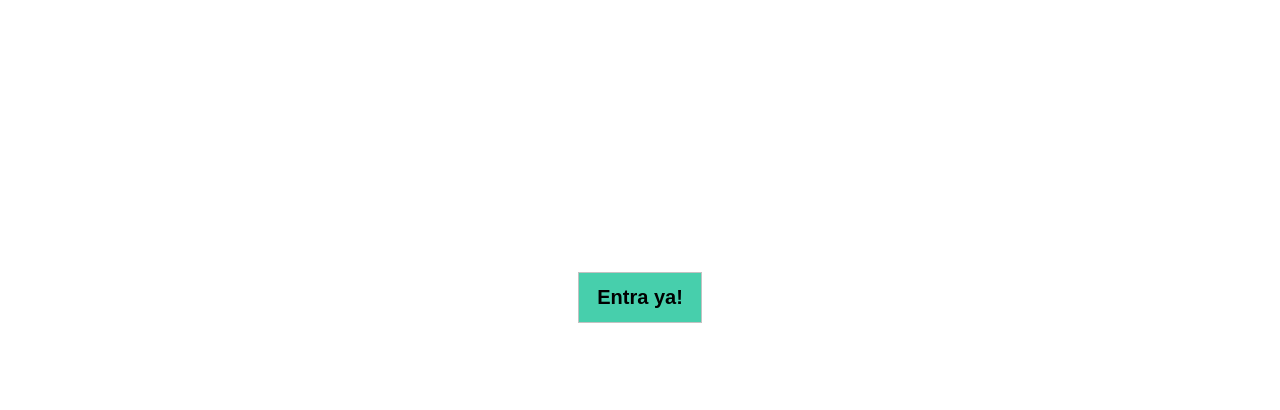
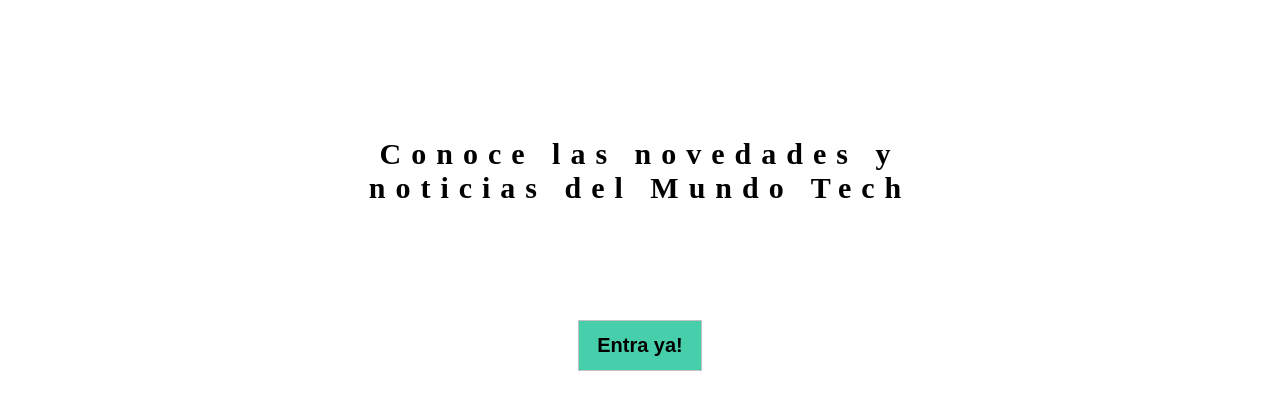
Before and after one commit to YavGz/Blog, a plain HTML site: page index.html in a window 1280 px wide. Shown: the part 108-518 px from the top of the page. Drawn offline with Linux system fonts and the light colour scheme.

Commit message:
Uso de grid para el main

```diff
--- a/estilos/estilos.css
+++ b/estilos/estilos.css
@@ -62,27 +62,29 @@ nav .profile-link a {
   border-bottom: 1px solid #000;
 }
 /* ------------------- main section  */
-.main-container{
-  margin: 0 ;
-  color: #fff;
-  height: 100vh;
-  width: 100vw;
+.home-main{
+  display: grid;
+  grid-template-columns: 1fr 4fr 1fr;
+  grid-template-rows: 100%;
+  height: 80vh;
   background-image: url('../recursos/Imágenes/Cover.png');
   background-repeat: no-repeat;
   background-size: cover;
 }
-.main-container h1{
-  width: 380px;
-  height: 100px;
-  margin: 70px auto;
-  /* margin-bottom: 10px; */
+.home-main section{
+  display: grid;
+  grid-column: 2;
+  justify-items: center;
+  height: 350px;
+  margin-top: 80px;
+}
+.home-main-title{
+  letter-spacing: 10px;
+  font-size: 30px;
+  font-weight: 700;
   text-align: center;
-  font-size: 35px;
 }
-.main-container button{
-  display: flex;
-  justify-self: center;
-  margin: 0 auto;
+.home-main .main-button{
   padding: 13px 18px;
   font-weight: 700;
   font-size: 20px;
--- a/index.html
+++ b/index.html
@@ -28,12 +28,14 @@
         <a href="perfil.html">Sobre M&iacute;</a>
       </section>
     </nav>
-    <section class="main-container">
-      <h1>Conoce las novedades y<br> noticias del Mundo Tech</h1>
-      <a href="blogs.html">
-        <button>Entra ya!</button>
-      </a>
-    </section>
+    <main class="home-main">
+      <section>
+        <h1 class="home-main-title">Conoce las novedades y<br> noticias del Mundo Tech</h1>
+        <a href="blogs.html">
+          <button class="main-button">Entra ya!</button>
+        </a>
+      </section>
+    </main>
   </header>
 
   <!-- mian  -->
```
